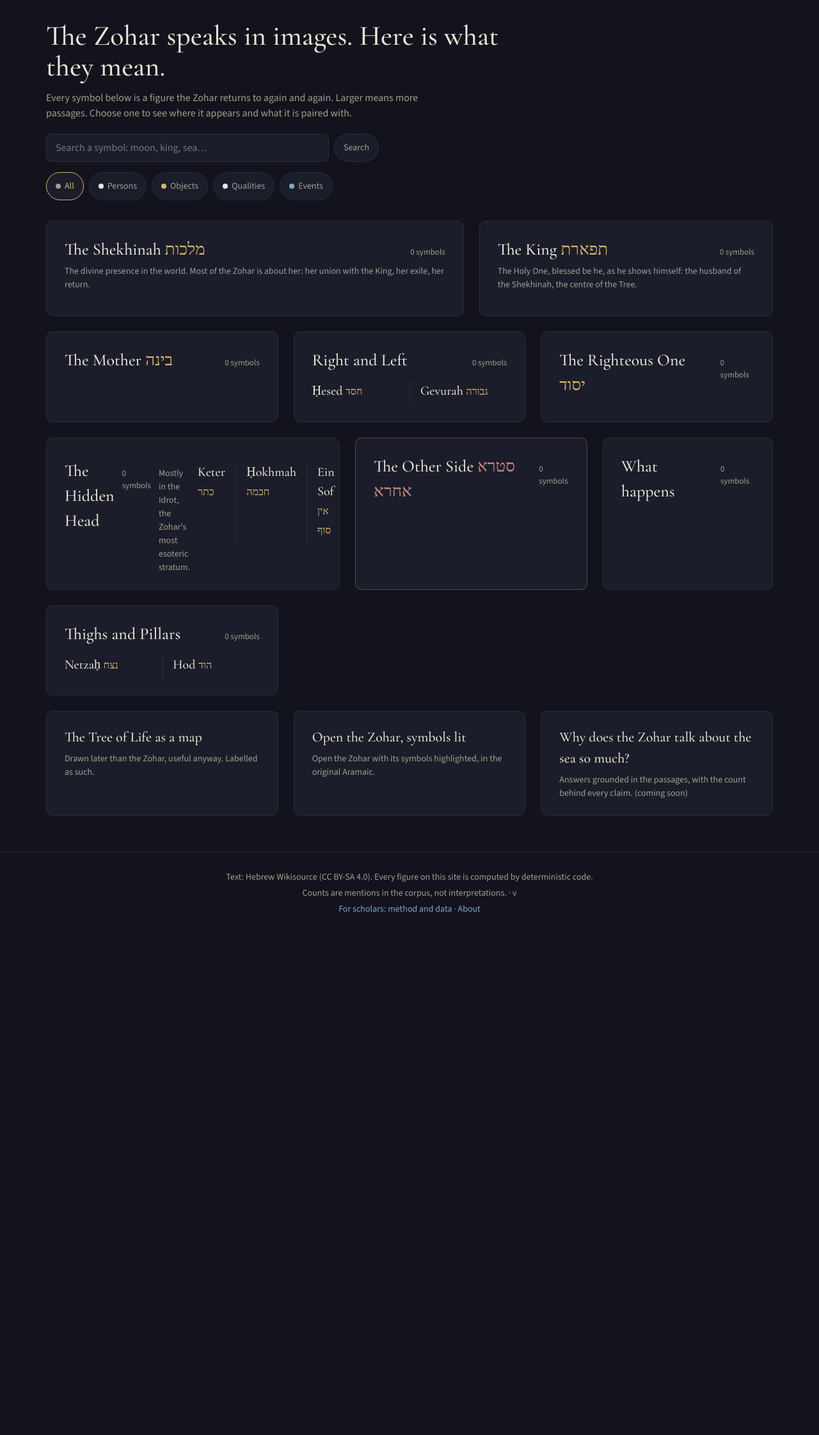
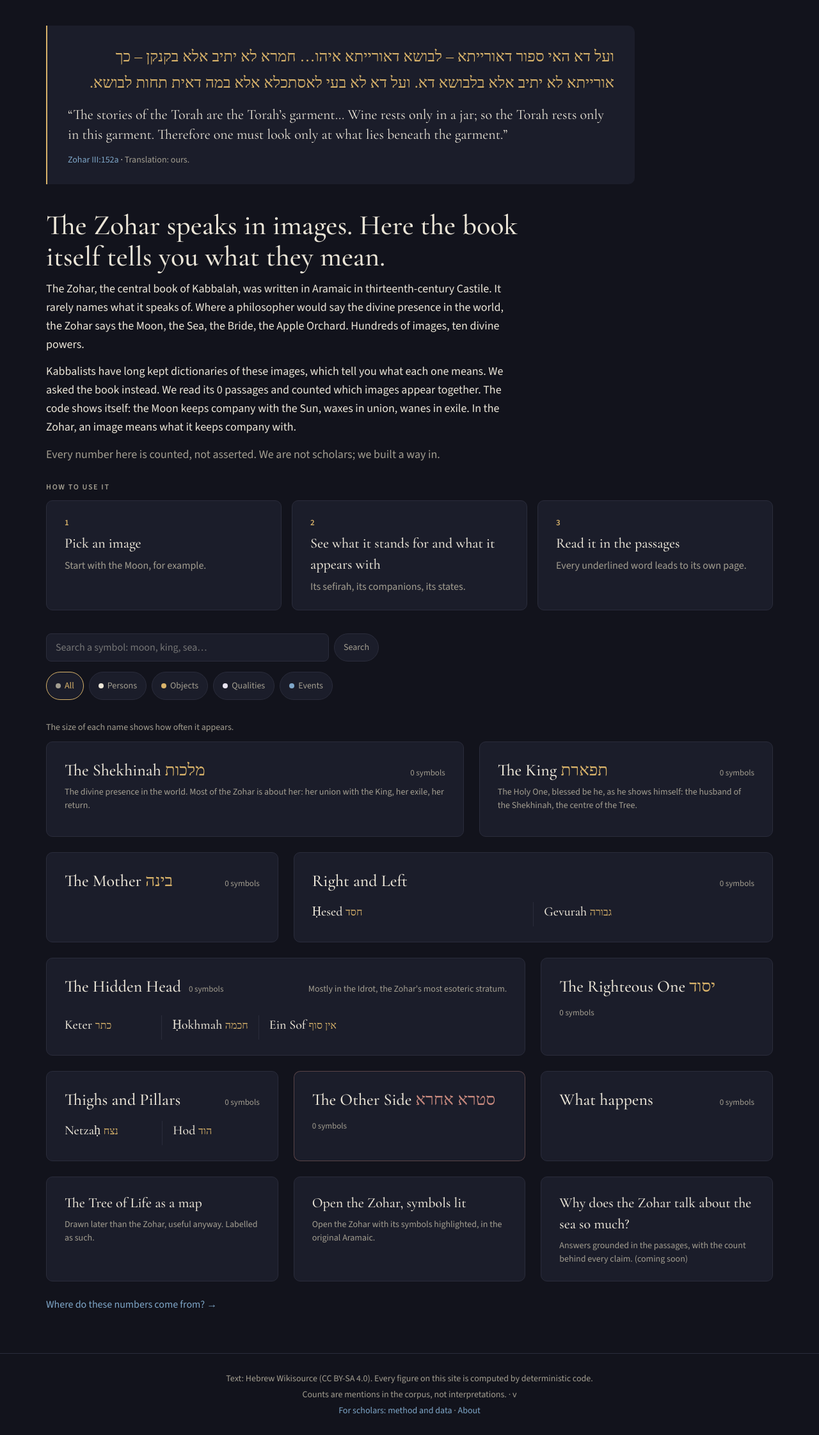
Before and after one commit to Jossifresben/zohar-symbols, a Flask app: page / in a window 1280 px wide. Shown: the part 79-2322 px from the top of the page at 64% size. Before the commit the page ends 1505 px from the top, so only its background shows below. Run offline with Flask 3, Linux system fonts and the light colour scheme; parts of the project's set-up code (start-up, migrations or seed data) failed here and were passed over; some web fonts are replaced.

Commit message:
Home: tell the story and fix the cluster layout
Open with Zohar III:152a (the garment of the Torah), then three short
paragraphs and a three-step how-to using the Moon. Chips now scale
15-30 px and wrap inside their card; multi-column clusters get 8 of 12
columns and columns can shrink.

Co-Authored-By: Claude Opus 5.5 <noreply@anthropic.com>

```diff
--- a/web/queries.py
+++ b/web/queries.py
@@ -25,7 +25,7 @@ def _lab(row, lang: str) -> str:
 def _size(count: int, cmax: int) -> int:
     if count <= 0:
         return 15
-    return int(round(15 + 29 * math.log1p(count) / math.log1p(max(cmax, 1))))
+    return int(round(15 + 15 * math.log1p(count) / math.log1p(max(cmax, 1))))
 
 
 def meta() -> dict:
--- a/web/static/app.css
+++ b/web/static/app.css
@@ -46,20 +46,23 @@ main{max-width:1200px;margin:0 auto;padding:32px}
 .gold{color:var(--gold)}.muted{color:var(--muted)}
 .results{margin-bottom:24px}.results h2{margin:0 0 8px;font-weight:500}.results ul{margin:0;padding-left:20px}
 .field,.orient{margin-bottom:24px}
-.cluster-head{display:flex;justify-content:space-between;align-items:baseline;gap:12px}
+.cluster-head{display:flex;justify-content:space-between;align-items:baseline;gap:12px;flex-wrap:wrap}
+.cluster{min-width:0;overflow:hidden}
+.cluster .count{white-space:nowrap}
+.cols .col{min-width:0}
 .cluster h2{font-size:26px;font-weight:500;margin:0}
 .cluster h3{font-size:20px;font-weight:500;margin:0 0 8px}
 .cluster .count{font-size:13px}
 .blurb{margin:4px 0 0;font-size:14px}
 .chips{display:flex;flex-wrap:wrap;gap:8px 10px;margin-top:14px;align-items:baseline}
-.chips .chip{font-family:'Cormorant Garamond',serif;line-height:1.2}
+.chips .chip{font-family:'Cormorant Garamond',serif;line-height:1.15;max-width:100%;white-space:normal;overflow-wrap:anywhere;padding:4px 14px}
 .chips .chip:hover{border-color:var(--gold);text-decoration:none}
 .chip[data-kind="object"]{color:var(--gold)}
 .chip[data-kind="quality"]{color:var(--moon)}
 .chip[data-kind="event"]{color:var(--blue)}
 .more{font-size:14px;color:var(--muted)}
 .cols{display:grid;gap:0;margin-top:14px}
-.cols-2{grid-template-columns:1fr 1fr}.cols-3{grid-template-columns:repeat(3,1fr)}
+.cols-2{grid-template-columns:repeat(2,minmax(0,1fr))}.cols-3{grid-template-columns:repeat(3,minmax(0,1fr))}
 .cols .col{padding:0 16px}.cols .col:first-child{padding-left:0}
 .cols .col+.col{border-left:1px solid var(--border)}.cols .chips{margin-top:0}
 .cols h3 .heb{font-size:16px}
@@ -144,3 +147,21 @@ a.bar-row:hover{text-decoration:none}a.bar-row:hover .bar-label{color:var(--gold
 table.pairs{border-collapse:collapse;width:100%}.pairs th,.pairs td{text-align:left;padding:6px 10px;border-bottom:1px solid var(--border)}
 .copy-btn{cursor:pointer}
 main>.card{margin-bottom:20px}
+
+/* home intro */
+.epigraph{margin:8px 0 40px;padding:28px 32px;border-left:2px solid var(--gold);background:var(--surface);border-radius:0 10px 10px 0;max-width:920px}
+.epigraph blockquote{margin:0}
+.epi-ar{font-size:24px;line-height:1.7;color:var(--gold);margin:0 0 14px}
+.epi-tr{font-family:'Cormorant Garamond',serif;font-size:22px;line-height:1.45;margin:0 0 12px}
+.epigraph figcaption{font-size:14px}
+.story{max-width:720px;margin:0 0 28px}
+.story p{font-size:18px;line-height:1.6;margin:0 0 14px}
+.howto-title{margin:8px 0 12px}
+.howto{list-style:none;padding:0;margin:0 0 36px;display:grid;grid-template-columns:repeat(3,minmax(0,1fr));gap:16px}
+.howto a.card{display:flex;flex-direction:column;gap:6px;height:100%;box-sizing:border-box;color:var(--text)}
+.howto a.card:hover{border-color:var(--gold);text-decoration:none}
+.howto strong{font-size:22px;font-weight:500}
+.howto-n{font-size:13px;color:var(--gold);font-weight:600;letter-spacing:.1em}
+.field-caption{margin:0 0 12px;font-size:14px}
+.method-link{margin:8px 0 32px}
+@media (max-width:760px){.howto{grid-template-columns:1fr}.epi-ar{font-size:20px}.epi-tr{font-size:19px}.epigraph{padding:20px}}
--- a/web/strings.json
+++ b/web/strings.json
@@ -100,12 +100,8 @@
     "es": "{label}: todavía no se ha encontrado en el texto."
   },
   "home_title": {
-    "en": "The Zohar speaks in images. Here is what they mean.",
-    "es": "El Zohar habla en imágenes. Descubre qué significan."
-  },
-  "home_intro": {
-    "en": "Every symbol below is a figure the Zohar returns to again and again. Larger means more passages. Choose one to see where it appears and what it is paired with.",
-    "es": "Cada símbolo que ves aquí es una figura a la que el Zohar vuelve una y otra vez. Cuanto más grande el nombre, en más pasajes aparece. Elige uno para ver dónde está y con qué se asocia."
+    "en": "The Zohar speaks in images. Here the book itself tells you what they mean.",
+    "es": "El Zohar habla en imágenes. Aquí es el propio libro el que te dice qué significan."
   },
   "search_placeholder": {
     "en": "Search a symbol: moon, king, sea…",
@@ -818,5 +814,61 @@
   "sch_forms_roots": {
     "en": "{surfaces} forms + {roots} roots",
     "es": "{surfaces} formas + {roots} raíces"
+  },
+  "home_quote": {
+    "en": "“The stories of the Torah are the Torah’s garment… Wine rests only in a jar; so the Torah rests only in this garment. Therefore one must look only at what lies beneath the garment.”",
+    "es": "«Los relatos de la Torá son el vestido de la Torá… El vino solo reposa en una jarra; así la Torá solo reposa en este vestido. Por eso hay que mirar únicamente lo que hay bajo el vestido»."
+  },
+  "home_quote_note": {
+    "en": "Translation: ours.",
+    "es": "Traducción propia."
+  },
+  "home_p1": {
+    "en": "The Zohar, the central book of Kabbalah, was written in Aramaic in thirteenth-century Castile. It rarely names what it speaks of. Where a philosopher would say the divine presence in the world, the Zohar says the Moon, the Sea, the Bride, the Apple Orchard. Hundreds of images, ten divine powers.",
+    "es": "El Zohar, el libro central de la Cábala, se escribió en arameo en la Castilla del siglo XIII. Casi nunca nombra aquello de lo que habla. Donde un filósofo diría la presencia divina en el mundo, el Zohar dice la Luna, el Mar, la Novia, el Huerto de manzanos. Cientos de imágenes, diez potencias divinas."
+  },
+  "home_p2": {
+    "en": "Kabbalists have long kept dictionaries of these images, which tell you what each one means. We asked the book instead. We read its {n} passages and counted which images appear together. The code shows itself: the Moon keeps company with the Sun, waxes in union, wanes in exile. In the Zohar, an image means what it keeps company with.",
+    "es": "Los cabalistas llevan siglos haciendo diccionarios de estas imágenes, que te dicen qué significa cada una. Nosotros se lo preguntamos al libro. Leímos sus {n} pasajes y contamos qué imágenes aparecen juntas. Y el código se deja ver: la Luna va con el Sol, crece en la unión y mengua en el exilio. En el Zohar, una imagen significa aquello con lo que se acompaña."
+  },
+  "home_p3": {
+    "en": "Every number here is counted, not asserted. We are not scholars; we built a way in.",
+    "es": "Cada cifra está contada, no afirmada. No somos especialistas: hemos construido una puerta de entrada."
+  },
+  "howto_title": {
+    "en": "How to use it",
+    "es": "Cómo usarlo"
+  },
+  "howto_1": {
+    "en": "Pick an image",
+    "es": "Elige una imagen"
+  },
+  "howto_1_body": {
+    "en": "Start with the Moon, for example.",
+    "es": "Empieza por la Luna, por ejemplo."
+  },
+  "howto_2": {
+    "en": "See what it stands for and what it appears with",
+    "es": "Mira qué representa y con qué aparece"
+  },
+  "howto_2_body": {
+    "en": "Its sefirah, its companions, its states.",
+    "es": "Su sefirá, sus acompañantes, sus estados."
+  },
+  "howto_3": {
+    "en": "Read it in the passages",
+    "es": "Léela en los pasajes"
+  },
+  "howto_3_body": {
+    "en": "Every underlined word leads to its own page.",
+    "es": "Cada palabra subrayada lleva a su propia página."
+  },
+  "field_caption": {
+    "en": "The size of each name shows how often it appears.",
+    "es": "El tamaño de cada nombre indica cuántas veces aparece."
+  },
+  "home_method_link": {
+    "en": "Where do these numbers come from?",
+    "es": "¿De dónde salen estas cifras?"
   }
 }
--- a/web/templates/home.html
+++ b/web/templates/home.html
@@ -2,9 +2,30 @@
 {% from "_chips.html" import chips with context %}
 {% block title %}{% if q or heading %}{{ heading or t('search_results', q=q) }} · Zohar{% else %}{{ t('site_title') }}{% endif %}{% endblock %}
 {% block content %}
+{%- if not (q or heading) %}
+<figure class="epigraph">
+  <blockquote>
+    <p class="heb epi-ar" lang="arc" dir="rtl">ועל דא האי ספור דאורייתא – לבושא דאורייתא איהו… חמרא לא יתיב אלא בקנקן – כך אורייתא לא יתיב אלא בלבושא דא. ועל דא לא בעי לאסתכלא אלא במה דאית תחות לבושא.</p>
+    <p class="epi-tr">{{ t('home_quote') }}</p>
+  </blockquote>
+  <figcaption><a href="{{ passage_url('3.152a.005') }}">Zohar III:152a</a> · <span class="muted">{{ t('home_quote_note') }}</span></figcaption>
+</figure>
+{%- endif %}
 <section class="hero">
   <h1 class="display">{{ t('home_title') }}</h1>
-  <p class="intro">{{ t('home_intro') }}</p>
+  {%- if not (q or heading) %}
+  <div class="story">
+    <p>{{ t('home_p1') }}</p>
+    <p>{{ t('home_p2', n=passages|num) }}</p>
+    <p class="muted">{{ t('home_p3') }}</p>
+  </div>
+  <h2 class="label howto-title">{{ t('howto_title') }}</h2>
+  <ol class="howto">
+    <li><a class="card" href="{{ lang_url('symbol', sid='moon') }}"><span class="howto-n">1</span><strong class="display">{{ t('howto_1') }}</strong><span class="muted">{{ t('howto_1_body') }}</span></a></li>
+    <li><a class="card" href="{{ lang_url('symbol', sid='moon') }}"><span class="howto-n">2</span><strong class="display">{{ t('howto_2') }}</strong><span class="muted">{{ t('howto_2_body') }}</span></a></li>
+    <li><a class="card" href="{{ lang_url('symbol', sid='moon') }}#read"><span class="howto-n">3</span><strong class="display">{{ t('howto_3') }}</strong><span class="muted">{{ t('howto_3_body') }}</span></a></li>
+  </ol>
+  {%- endif %}
   <form class="search" action="{{ url_for('.search') }}" method="get" role="search">
     <input type="search" name="q" value="{{ q }}" placeholder="{{ t('search_placeholder') }}" aria-label="{{ t('search_placeholder') }}">
     <button type="submit">{{ t('search_button') }}</button>
@@ -28,6 +49,7 @@
   {% else %}<p class="muted">{{ t('search_none', q=q) }}</p>{% endif %}
 </section>
 {% endif %}
+<p class="field-caption muted">{{ t('field_caption') }}</p>
 <section class="grid field">
 {%- for c in clusters %}
   <article class="card cluster cluster-{{ c.key }}" data-cluster="{{ c.key }}" style="grid-column:span {{ c.span }}">
@@ -56,5 +78,6 @@
   <a class="card orient-card" style="grid-column:span 4" href="{{ url_for('.passage', pid=first_passage_id) }}"><h3 class="display">{{ t('orientation_read_title') }}</h3><p class="muted">{{ t('orientation_read_body') }}</p></a>
   <a class="card orient-card" style="grid-column:span 4" href="{{ url_for('.ask') }}"><h3 class="display">{{ t('orientation_ask_title') }}</h3><p class="muted">{{ t('orientation_ask_body') }}</p></a>
 </section>
+<p class="method-link"><a href="{{ lang_url('scholars') }}#method">{{ t('home_method_link') }} →</a></p>
 <script src="{{ url_for('static', filename='app.js') }}" defer></script>
 {% endblock %}
--- a/web/templates/symbol.html
+++ b/web/templates/symbol.html
@@ -71,7 +71,7 @@
   </div>
 </section>
 
-<section class="read">
+<section class="read" id="read">
   <h2 class="display section-h">{{ t('read_it') }}</h2>
   <p class="intro">{{ t('read_it_sub') }}</p>
   {%- for p in cards %}
--- a/web/views/home.py
+++ b/web/views/home.py
@@ -11,12 +11,12 @@ CLUSTERS = [
     ("malkhut", 7, ["malkhut"], "cluster_malkhut_title", "cluster_malkhut_blurb"),
     ("tiferet", 5, ["tiferet"], "cluster_tiferet_title", "cluster_tiferet_blurb"),
     ("binah", 4, ["binah"], "cluster_binah_title", None),
-    ("sides", 4, ["hesed", "gevurah"], "cluster_sides_title", None),
+    ("sides", 8, ["hesed", "gevurah"], "cluster_sides_title", None),
+    ("head", 8, ["keter", "hokhmah", "ein_sof"], "cluster_head_title", "cluster_head_blurb"),
     ("yesod", 4, ["yesod"], "cluster_yesod_title", None),
-    ("head", 5, ["keter", "hokhmah", "ein_sof"], "cluster_head_title", "cluster_head_blurb"),
+    ("nh", 4, ["netzah", "hod"], "cluster_nh_title", None),
     ("sitra", 4, ["sitra_ahra"], "cluster_sitra_title", None),
-    ("events", 3, [], "cluster_events_title", None),
-    ("nh", 4, ["netzah", "hod"], "cluster_nh_title", None),
+    ("events", 4, [], "cluster_events_title", None),
 ]
 
 
@@ -41,7 +41,8 @@ def build_clusters(lang: str) -> list[dict]:
 
 
 def _page(q: str = "", results=None, heading: str | None = None):
-    return render_template("home.html", clusters=build_clusters(g.lang), q=q, results=results, heading=heading)
+    return render_template("home.html", clusters=build_clusters(g.lang), q=q, results=results, heading=heading,
+                           passages=queries.cached("passage_totals")["passages"])
 
 
 @bp.route("/")
```
Also changed, not shown: tests/web/test_home.py (+16 -0 lines), tests/web/test_queries.py (+1 -1 lines).
